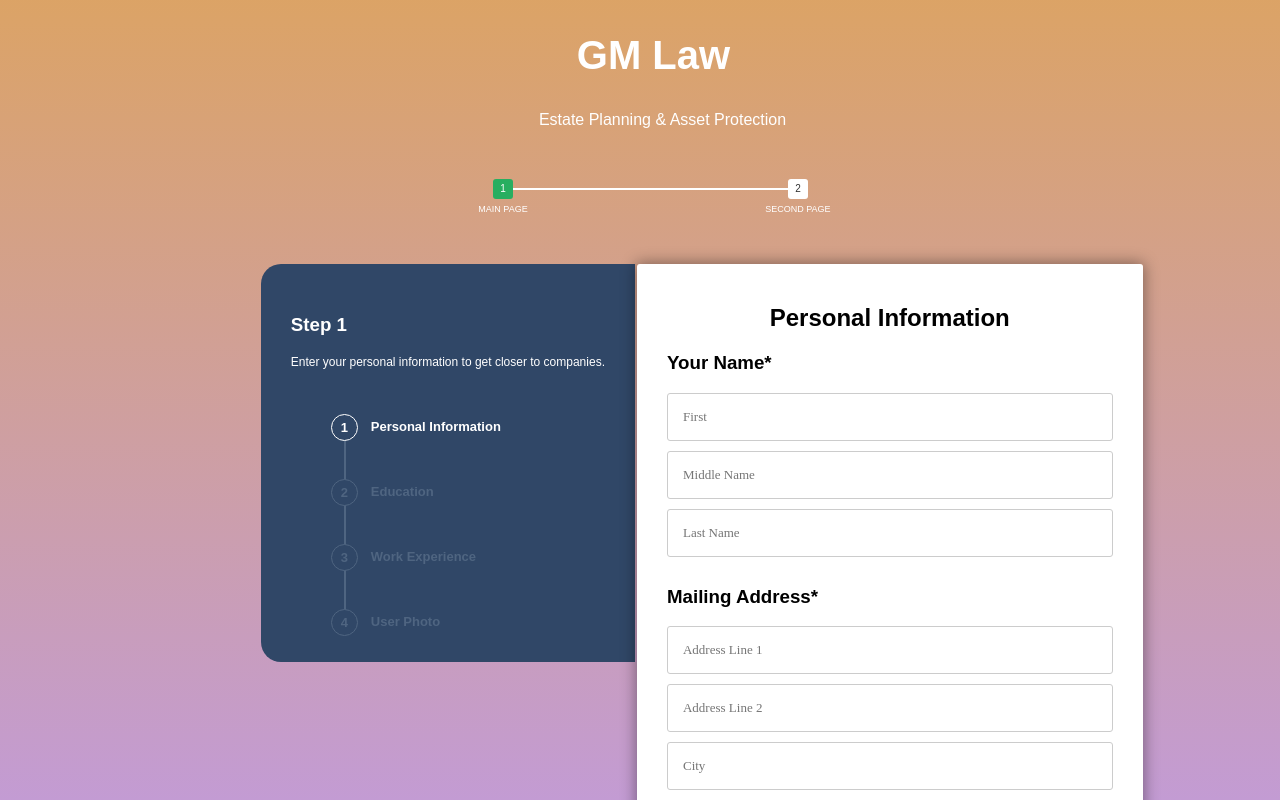
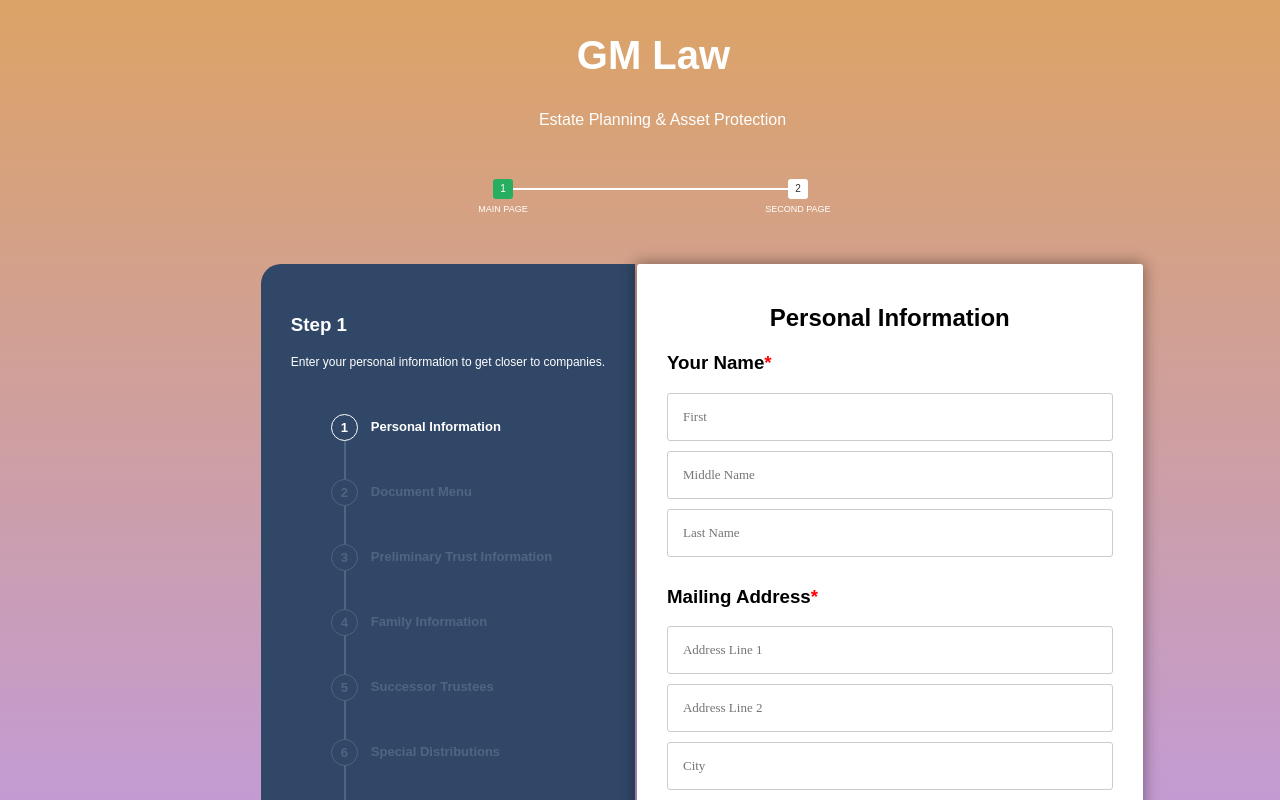
Before and after one commit to vishwatejachalla/react-app, a React (Create React App) app in the folder react_app/: page / in a window 1280 px wide. Shown: the top 800 px of the page. Built offline with nearby package versions, Linux system fonts and the light colour scheme.

Commit message:
changes for side navigation

```diff
--- a/react_app/src/App.css
+++ b/react_app/src/App.css
@@ -150,13 +150,10 @@ text-align: left;
   /*connector not needed before the first step*/
   content: none;
 }
-/*marking active/completed steps green*/
-/*The number of the step and the connector before it = green*/
 #progressbar li.active:before,  #progressbar li.active:after{
   background: #27AE60;
   color: white;
 }
-
 .navbar-brand-container {
   display: flex;
   justify-content: center;
@@ -198,3 +195,6 @@ text-align: left;
   height:100%;
   border-radius:20px;
 }
+.text-danger, #errors{
+  color:red;
+}
--- a/react_app/src/App.js
+++ b/react_app/src/App.js
@@ -15,6 +15,11 @@ const App = () => {
   const handleBackPage = () => {
     setCurrentPage('main');
   }
+  const [currentNum, setCurrentNum] = useState(1);
+
+  const handleNumChange = (num) => {
+    setCurrentNum(num);
+  };
 
   return (
     <>
@@ -25,11 +30,11 @@ const App = () => {
         </div>
       </nav>
       <NotificationBar currentPage={currentPage}  onNext={handleNextPage} onBack={handleBackPage}/>
-      <div class="container">
-        <div class="card">
-            <div class="form">
-              <VerticalProgressBar/>
-              <div class="right-side">
+      <div className="container">
+        <div className="card">
+            <div className="form">
+              <VerticalProgressBar currentNum={currentNum} onNumChange={handleNumChange}/>
+              <div className="right-side">
                 <form id="msform">
                     {currentPage === 'main' && (
                       <fieldset>
--- a/react_app/src/components/MainPage.js
+++ b/react_app/src/components/MainPage.js
@@ -10,7 +10,7 @@ const MainPage = ({ onNextPage }) => {
   const [gender, setGender] = useState('');
   const [residency, setResidency] = useState({ state: '', county: '' });
   const [citizenship, setCitizenship] = useState('');
-  const [errorMessage, setErrorMessage] = useState('');
+  const [errorMessage, setErrorMessage] = useState({});
 
 
 
@@ -58,13 +58,27 @@ const MainPage = ({ onNextPage }) => {
     setCitizenship(event.target.value);
   };
 
+  const isValidEmail = (email) => {
+    const emailRegex = /^[^\s@]+@[^\s@]+\.[^\s@]+$/;
+    return emailRegex.test(email);
+  };
+
   async function validateForm(data) {
-    let errors = '';
+    debugger
+    const errors = {};
 
-    if (!data.email) {
-      errors = 'Please enter an email address.';
-    } else if (!/^[A-Z0-9._%+-]+@[A-Z0-9.-]+\.[A-Z]{2,4}$/i.test(data.email)) {
-      errors = 'Invalid email address.';
+    if (!data.name.first.trim()) {
+      errors.first = 'First name is required';
+    }
+
+    if (!data.name.last.trim()) {
+      errors.last = 'Last name is required';
+    }
+
+    if (!data.email.trim()) {
+      errors.email = 'Email is required';
+    } else if (!isValidEmail(email)) {
+      errors.email = 'Invalid email format';
     }
     return errors;
   }
@@ -80,12 +94,14 @@ const MainPage = ({ onNextPage }) => {
     }
     localStorage.setItem('data1',JSON.stringify(data));
     const error = await validateForm(data);
-    if(error){
+    const err = Object.keys(error).length === 0;
+    if(!err){
       setErrorMessage(error);
     }
-    if(data && !error){
+    if(data && err){
       onNextPage();
     }
+    console.log(errorMessage);
  };
 
   const handleReset = () => {
@@ -101,13 +117,11 @@ const MainPage = ({ onNextPage }) => {
   return (
     <>
       <div className='firstPage'>
-        <div className="error-message">
-          <label>{errorMessage}</label>
-        </div>
         <div className="form-section">
           <h2>Personal Information</h2>
           <h3>Your Name<span className="text-danger">*</span></h3>
           <div className="name-inputs">
+            {errorMessage.first && <label id="errors">{errorMessage.first}</label>}
             <input
               type="text"
               name="first"
@@ -115,6 +129,7 @@ const MainPage = ({ onNextPage }) => {
               value={name.first}
               onChange={handleNameChange}
               className="form-control input-3d"
+              required
             />
             <input
               type="text"
@@ -124,6 +139,7 @@ const MainPage = ({ onNextPage }) => {
               onChange={handleNameChange}
               className="form-control input-3d"
             />
+            {errorMessage.last && <label id="errors">{errorMessage.last}</label>}
             <input
               type="text"
               name="last"
@@ -131,6 +147,7 @@ const MainPage = ({ onNextPage }) => {
               value={name.last}
               onChange={handleNameChange}
               className="form-control input-3d"
+              required
             />
           </div>
         </div>
@@ -145,6 +162,7 @@ const MainPage = ({ onNextPage }) => {
               value={address.line1}
               onChange={handleAddressChange}
               className="form-control input-3d"
+              required
             />
             <br />
             <input
@@ -163,6 +181,7 @@ const MainPage = ({ onNextPage }) => {
               value={address.city}
               onChange={handleAddressChange}
               className="form-control input-3d"
+              required
             />
           </div>
           <div className="state-zip">
@@ -171,6 +190,7 @@ const MainPage = ({ onNextPage }) => {
               value={address.state}
               onChange={handleAddressChange}
               className="state-dropdown form-control select-3d"
+              required
             >
               <option value="">State</option>
               {statesData.map((state) => (
@@ -187,12 +207,14 @@ const MainPage = ({ onNextPage }) => {
               value={address.zip}
               onChange={handleAddressChange}
               className="form-control input-3d"
+              required
             />
           </div>
         </div>
 
         <div className="form-section">
           <h3>Email <span className="text-danger">*</span></h3>
+          {errorMessage.email && <label id="errors">{errorMessage.email}</label>}
           <input type="email"
           value={email}
           placeholder='Email'
--- a/react_app/src/components/verticalProgressBar.js
+++ b/react_app/src/components/verticalProgressBar.js
@@ -1,22 +1,51 @@
-import React from 'react';
+import React, {useState} from 'react';
 import './verticalProgressBar.css';
 
-const VerticalProgressBar = () => {
+const VerticalProgressBar = ({ currentNum, onNumChange }) => {
     return (
         <>
-        <div class="left-side">
-            <div class="steps-content">
-                <h3>Step <span class="step-number">1</span></h3>
-                <p class="step-number-content active">Enter your personal information to get closer to companies.</p>
-                <p class="step-number-content d-none">Get to know better by adding your diploma,certificate and education life.</p>
-                <p class="step-number-content d-none">Help companies get to know you better by telling then about your past experiences.</p>
-                <p class="step-number-content d-none">Add your profile piccture and let companies find youy fast.</p>
+        <div className="left-side">
+            <div className="steps-content">
+                <h3>Step <span className="step-number">1</span></h3>
+                <p className="step-number-content active">Enter your personal information to get closer to companies.</p>
+                <p className="step-number-content d-none">Get to know better by adding your diploma,certificate and education life.</p>
+                <p className="step-number-content d-none">Help companies get to know you better by telling then about your past experiences.</p>
+                <p className="step-number-content d-none">Add your profile piccture and let companies find youy fast.</p>
             </div>
-            <ul class="progress-bar">
-                <li class="active">Personal Information</li>
-                <li>Education</li>
-                <li>Work Experience</li>
-                <li>User Photo</li>
+            <ul className="progress-bar">
+                <li
+                 className={currentNum >= 1 ? 'active' : ''}
+                 onClick={() => onNumChange(1)}>
+                    Personal Information
+                </li>
+                <li
+                 className={currentNum >= 2 ? 'active' : ''}
+                 onClick={() => onNumChange(2)}>
+                    Document Menu
+                </li>
+                <li
+                 className={currentNum >= 3 ? 'active' : ''}
+                 onClick={() => onNumChange(3)}>
+                    Preliminary Trust Information
+                </li>
+                <li
+                 className={currentNum >= 4 ? 'active' : ''}
+                 onClick={() => onNumChange(4)}>
+                    Family Information
+                </li>
+                <li
+                 className={currentNum >= 5 ? 'active' : ''}
+                 onClick={() => onNumChange(5)}>
+                    Successor Trustees
+                </li>
+                <li className={currentNum >= 6 ? 'active' : ''}
+                 onClick={() => onNumChange(6)}>
+                    Special Distributions
+                </li>
+                <li className={currentNum >= 7 ? 'active' : ''}
+                 onClick={() => onNumChange(7)}>
+                    Remaining Distributions
+                </li>
             </ul>
         </div>
         </>
```
